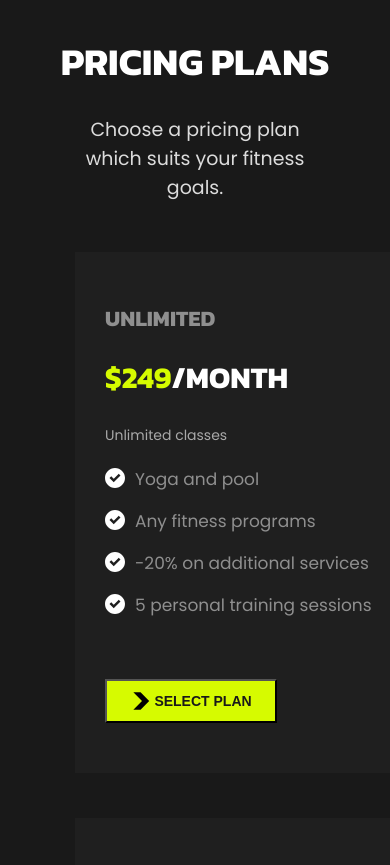
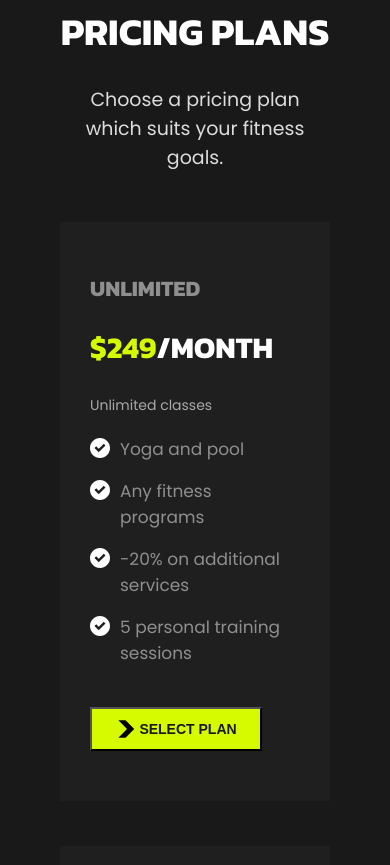
Before and after one commit to koldovsky/706-team-06, a plain HTML site: page index.html in a window 390 px wide. Shown: the part 9959-10824 px from the top of the page. Drawn offline with Linux system fonts and the light colour scheme.

Commit message:
update pricing.css

```diff
--- a/css/pricing.css
+++ b/css/pricing.css
@@ -1,6 +1,6 @@
 .plans {
     background-color: var(--background-color);
-    padding: 70px 40px 40px 40px;
+    padding: 40px 40px 40px 40px;
 }
 .plans__title {
     font-family: 'Kanit', sans-serif;
@@ -25,20 +25,15 @@
     flex-wrap: wrap;
     justify-content: center;
     align-items: center;
-    /* gap: 45px; */
 }
 
 @media (max-width: 600px) {
     .plans__types {
         flex-direction: column;
-        gap: 45px;
-    }
-    .plan__type {
-        min-width: 400px;
     }
 }
 
-@media (max-width: 950px) {
+@media (max-width: 1193px) {
     .plans__types {
         gap: 45px;
     }
@@ -53,6 +48,13 @@
     display: flex;
     flex-direction: column;
     justify-content: flex-start;
+}
+
+@media (max-width: 860px) {
+    .plan__type {
+        margin-right: 0;
+        margin-left: 0;
+    }
 }
 
 .plan__title {
@@ -105,7 +107,7 @@
     color: var(--button-text-color);
     background-color: var(--text-ui-brand-color);
     cursor: pointer;
-    margin-top: 45px;
+    margin-top: 25px;
     display: flex;
     align-items: center;
     justify-content: center;
--- a/js/pricing.js
+++ b/js/pricing.js
@@ -1,5 +1,5 @@
 (function () {
-  const discountEnd = new Date("Jul 31, 2022 23:59:59").getTime();
+  const discountEnd = new Date("Aug 31, 2022 23:59:59").getTime();
   const countDiscountTimer = setInterval(function () {
     const now = new Date().getTime();
     const timeleft = discountEnd - now;
```
